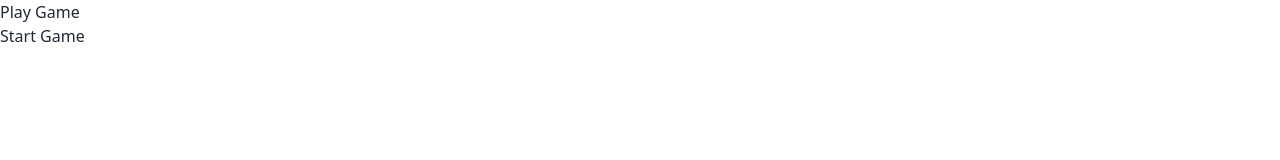
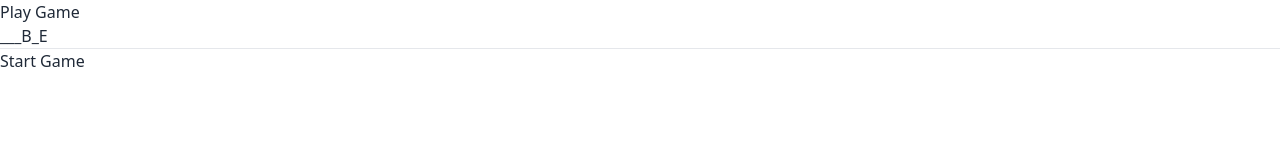
Before and after one commit to MohitKhubchandani/Hangman, a React (Vite) app: page /play in a window 1280 px wide. Shown: the top 160 px of the page. Built offline with nearby package versions, Linux system fonts and the light colour scheme.

Commit message:
Masked letters Logic

```diff
--- a/src/Components/MaskedText/MaskedText.jsx
+++ b/src/Components/MaskedText/MaskedText.jsx
@@ -1,19 +1,18 @@
+import { getAllCharacters } from './MaskedTextUtility'
+
 function MaskedText({text, usedLetters}){
+  const letters = getAllCharacters(text, usedLetters).split('')
+
   return(
     <>
-
+    {letters.map((letter,index) => {
+      return (
+        <span key={`letter-${index}`} className='inline-block'>{letter}</span>
+      )
+     })}
     </>
   )
 };
 
-export function getAllCharacters(word, usedLetters){
-  usedLetters = usedLetters.map(letter => letter.toUpperCase());
-  let guessedLetters = new Set(usedLetters);
-  const characters = word.toUpperCase().split('').map(char => {
-    if(guessedLetters.has(char)){
-      return char
-    }
-    return '_'
-  })
-  return characters.join();
-};
+
+export default MaskedText;
--- /dev/null
+++ b/src/Components/MaskedText/MaskedTextUtility.jsx
@@ -0,0 +1,11 @@
+export function getAllCharacters(word, usedLetters){
+  usedLetters = usedLetters.map(letter => letter.toUpperCase());
+  let guessedLetters = new Set(usedLetters);
+  const characters = word.toUpperCase().split('').map(char => {
+    if(guessedLetters.has(char)){
+      return char
+    }
+    return '_'
+  })
+  return characters.join('');
+};
--- a/src/pages/PlayGame/PlayGame.jsx
+++ b/src/pages/PlayGame/PlayGame.jsx
@@ -1,9 +1,14 @@
 import { Link } from "react-router-dom";
+import MaskedText from "../../Components/MaskedText/MaskedText";
+
 
 function PlayGame(){
   return(
     <div>
       <h1>Play Game</h1>
+
+      <MaskedText text={'humble'} usedLetters={['b', 'e']}/>
+      <hr />
 
       <Link to='/start'>Start Game</Link>
 
```
